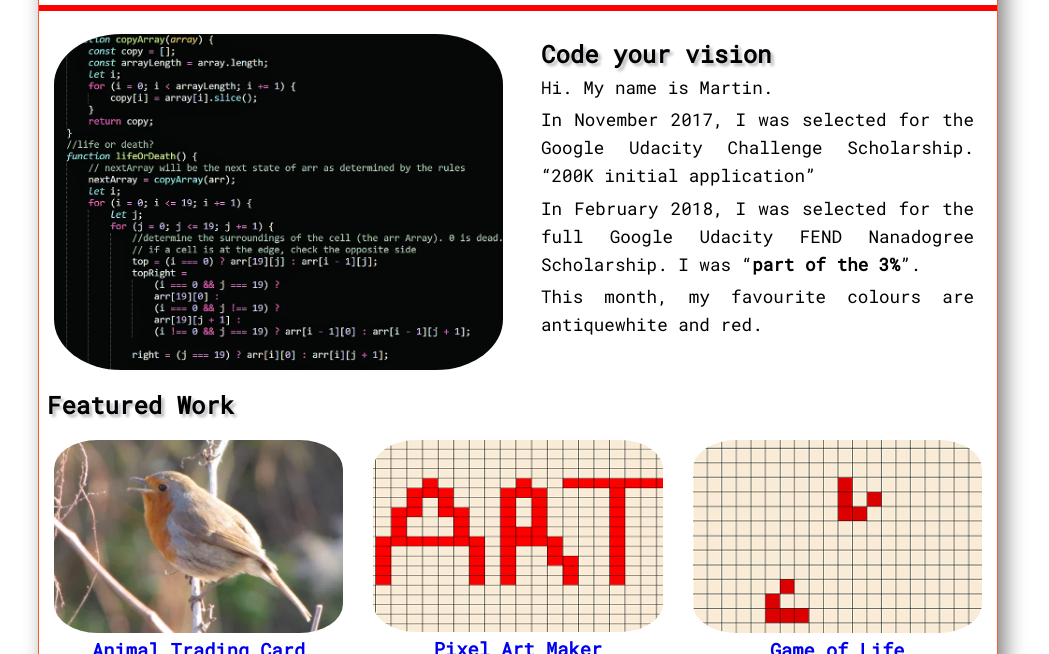
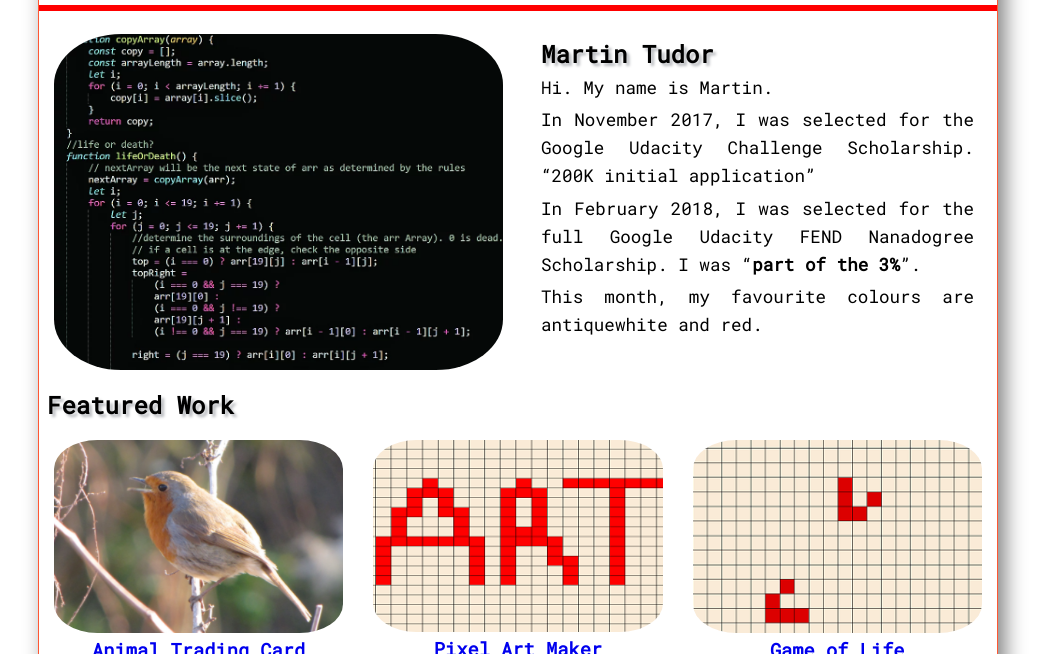
Before and after one commit to MagicMart/martin-tudor-portfolio2, a plain HTML site: page index.html in a window 1280 px wide. Shown: the part 146-800 px from the top of the page, without its empty margins (122-1171 px from the left). Drawn offline with Linux system fonts and the light colour scheme.

Commit message:
Add portfolio.js

```diff
--- a/index.html
+++ b/index.html
@@ -33,7 +33,7 @@
                     <img src="imgs/code.png" class="row" alt="Code example from 'Game-of-Life' app">
                 </picture>
                 <article class="col-6 article-text container-padding">
-                    <h2>Code your vision</h2>
+                    <h2>Martin Tudor</h2>
                     <p>Hi. My name is Martin.</p>
                     <p>In November 2017, I was selected for the Google Udacity Challenge Scholarship.
                         <q>200K initial application</q>
@@ -44,37 +44,25 @@
                 </article>
             </div>
             <!-- images - and below them, links to my code creations -->
-            <section class="row">
+            <section class="row" id="featured">
                 <h2 class="row">Featured Work</h2>
-                <div class="col-4 featured container-padding">
-                    <picture>
-                        <source srcset="imgs/robin.webp" type="image/webp">
-                        <img src="imgs/robin.png" class="row" alt="European Robin, Animal Trading Card">
-                    </picture>
-                    <a href="https://codepen.io/MagicMart/full/LOLjJB/" class="row"><h3>Animal Trading Card</h3></a>
-                </div>
-                <div class="col-4 featured container-padding">
-                    <img src="imgs/art.png" class="row" alt="The word 'ART' drawn with the Pixel Art Maker">
-                    <a href="https://codepen.io/MagicMart/pen/baENwe" class="row"><h3>Pixel Art Maker</h3></a>
-                </div>
-                <div class="col-4 featured container-padding">
-                    <img src="imgs/gliders.png" class="row" alt="A still image from The Game Of life app">
-                    <a href="https://magicmart.github.io/Game-of-Life/" class="row"><h3>Game of Life</h3></a>
-                </div>
             </section>
         </main>
         <hr>
         <!-- links to my github and codepen profiles -->
         <footer>
             <nav class="row">
-                <a href="https://github.com/MagicMart" class="col-6 container-padding"><img src="imgs/GitHub-Mark-64px.png" alt="github logo"></a>
-                <a href="https://codepen.io/MagicMart/" class="col-6 container-padding"><img src="imgs/Button-Black-Large.png" alt="codepen logo"></a>
+                <a href="https://github.com/MagicMart" class="col-6 container-padding"><img src="imgs/GitHub-Mark-64px.png"
+                        alt="github logo"></a>
+                <a href="https://codepen.io/MagicMart/" class="col-6 container-padding"><img src="imgs/Button-Black-Large.png"
+                        alt="codepen logo"></a>
             </nav>
             <div class="row">
                 <p>Copyright 2018 Martin Tudor</p>
             </div>
         </footer>
     </div>
+    <script src="portfolio.js"></script>
 </body>
 
 </html>
--- /dev/null
+++ b/portfolio.js
@@ -0,0 +1,40 @@
+const featuredArr = [
+  {
+    image: "imgs/robin.png",
+    alt: "European Robin",
+    link: "https://codepen.io/MagicMart/full/LOLjJB/",
+    title: "Animal Trading Card"
+  },
+  {
+    image: "imgs/art.png",
+    alt: "The word 'ART' drawn with the Pixel Art Maker",
+    link: "https://codepen.io/MagicMart/pen/baENwe",
+    title: "Pixel Art Maker"
+  },
+  {
+    image: "imgs/gliders.png",
+    alt: "A still image from The Game Of life app",
+    link: "https://magicmart.github.io/Game-of-Life/",
+    title: "Game of Life"
+  }
+];
+
+function featured(arr) {
+  const stuff = document.getElementById("featured");
+  const frag = document.createDocumentFragment();
+  arr.forEach(elem => {
+    const div = document.createElement("div");
+    div.classList = "col-4 featured container-padding";
+    div.insertAdjacentHTML(
+      "beforeend",
+      `<img src="${elem.image}" class="row" alt="${elem.alt}">
+       <a href="${elem.link}" class="row">
+         <h3>${elem.title}</h3>
+        </a>`
+    );
+    frag.appendChild(div);
+  });
+  stuff.appendChild(frag);
+}
+
+featured(featuredArr);
--- a/styles.css
+++ b/styles.css
@@ -1,10 +1,11 @@
-* {
-
-    -webkit-box-sizing: border-box;
-
+html {
   box-sizing: border-box;
 }
-
+*,
+*:before,
+*:after {
+  box-sizing: inherit;
+}
 
 body {
   font-family: "Roboto Mono", monospace;
@@ -38,10 +39,6 @@ a {
   justify-content: center;
 }
 
-
-
-
-
 /*class grid will make sure the page doesn't expand beyond 960px*/
 
 .grid {
@@ -52,14 +49,6 @@ a {
   /*background: #e8eaed;*/
 }
 
-main {
-    /*padding: 8px;*/
-}
-
-
-
-
-
 /*use flexbox. The class "row" will be the width of the box*/
 
 .row {
@@ -68,14 +57,8 @@ main {
   display: flex;
   -ms-flex-wrap: wrap;
   flex-wrap: wrap;
-    width: 100%
+  width: 100%;
 }
-
-
-
-
-
-
 
 /*make 12 column sizes for the page*/
 
@@ -127,14 +110,9 @@ main {
   width: 100%;
 }
 
-
-
-
-
 /*give the images some padding and rounded corners*/
 
 img {
-
   border-radius: 15%;
   background-color: white;
 }
@@ -147,18 +125,12 @@ img {
   height: 100%;
 }
 
-
-
-
-
 /*article text is a slightly lighter grey than the body grey*/
-
 
 /* .article-text {
     background-color: #e8eaed;
 }
  */
-
 
 /*below 611px, the main section will be one column*/
 
```
Lines whose indentation alone changed are shown as unchanged.
